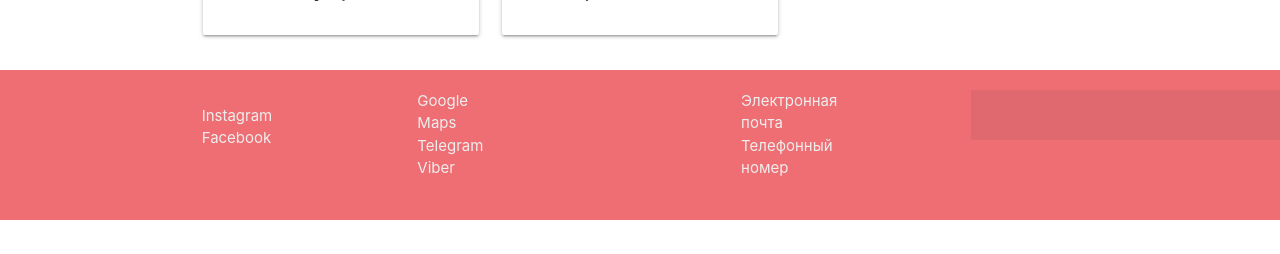
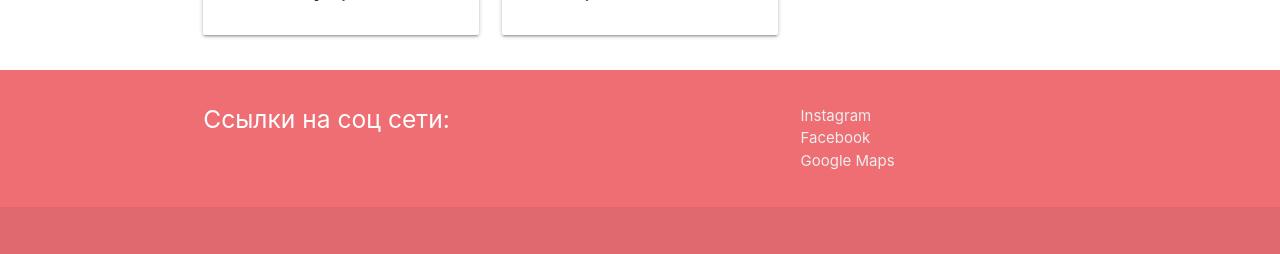
Before and after one commit to feya-bilyzna/feya-bilyzna, a React (Create React App) app: page /#/ in a window 1280 px wide. Shown: the part 1309-1563 px from the top of the page. Before the commit the page ends 1529 px from the top, so only its background shows below. Built offline with nearby package versions, Linux system fonts and the light colour scheme.

Commit message:
Отрисовка контактов
На странице контактов процедурно

В футере частично

из созданного в папке data файла

```diff
--- a/src/components/FooterComponent.jsx
+++ b/src/components/FooterComponent.jsx
@@ -5,24 +5,38 @@ import contactsData from "../data/contactsData";
 const FooterComponent = () => {
     return (
         <Footer
-            style={{
-                columnCount: "4",
-                height: "150px",
-            }}
             links={
                 <ul>
-                    {contactsData.contacts.map(contact =>
                     <li>
                         <a
                             className="grey-text text-lighten-3"
-                                href={contact.link}
+                            href={contactsData.contacts[0].link}
                             target="_blank"
                         >
-                                {contact.name}
+                            {contactsData.contacts[0].name}
                         </a>
-                        </li>)}
+                    </li>
+                    <li>
+                        <a
+                            className="grey-text text-lighten-3"
+                            href={contactsData.contacts[1].link}
+                            target="_blank"
+                        >
+                            {contactsData.contacts[1].name}
+                        </a>
+                    </li>
+                    <li>
+                        <a
+                            className="grey-text text-lighten-3"
+                            href={contactsData.contacts[2].link}
+                            target="_blank"
+                        >
+                            {contactsData.contacts[2].name}
+                        </a>
+                    </li>
                 </ul>}
         >
+            <h5>Ссылки на соц сети:</h5>
         </Footer>
     );
 };
--- a/src/data/contactsData.js
+++ b/src/data/contactsData.js
@@ -15,26 +15,6 @@ const contactsData = {
             description: "Мы на ",
             link: "https://g.page/bilyznaFeya?share"
         },
-        {
-            name: "Telegram",
-            description: "Нажмите чтобы перейти в нашу Telegram группу ",
-            link: ""
-        },
-        {
-            name: "Viber",
-            description: "Нажмите чтобы перейти в нашу Viber группу ",
-            link: ""
-        },
-        {
-            name: "Электронная почта",
-            description: "Нажмите чтобы написать нам эл.письмо ",
-            link: "mailto:"
-        },
-        {
-            name: "Телефонный номер",
-            description: "Нажмите чтобы позвонить нам ",
-            link: "tel:"
-        },
     ]
 }
 
```
Lines whose indentation alone changed are shown as unchanged.
